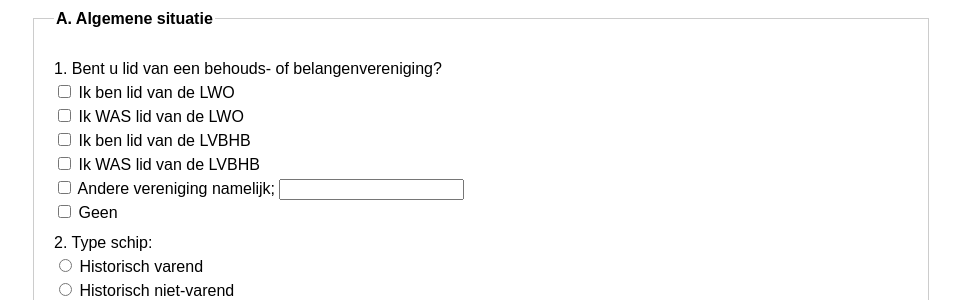
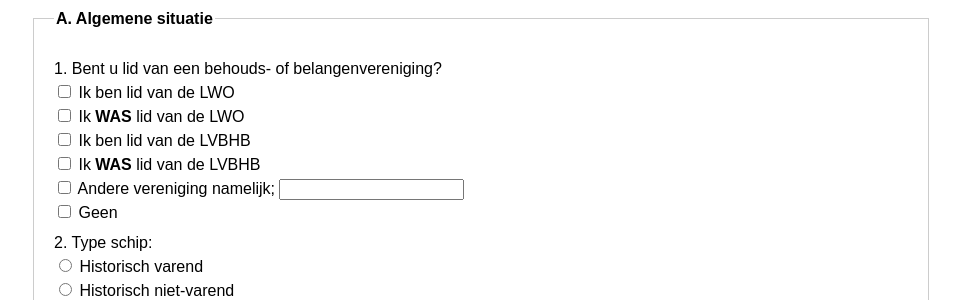
Before and after one commit to Klikblitser/VBBSKW, a Jekyll site: the page enquete.html, which Jekyll copies as it is, in a window 1280 px wide and 900 px high. Shown: the part 166-466 px from the top of the window, without its empty margins (159-1119 px from the left). Built offline with Jekyll 4.4.1, drawn with Linux system fonts in a browser that asks for light colours.

```diff
--- a/enquete.html
+++ b/enquete.html
@@ -62,9 +62,9 @@
     <label>
         1. Bent u lid van een behouds- of belangenvereniging?<br>
         <input type="checkbox" name="Vereniging" value="LWO"> Ik ben lid van de LWO<br>
-        <input type="checkbox" name="Vereniging" value="ExLWO"> Ik WAS lid van de LWO<br>
+        <input type="checkbox" name="Vereniging" value="ExLWO"> Ik <strong>WAS</strong> lid van de LWO<br>
         <input type="checkbox" name="Vereniging" value="LVBHB"> Ik ben lid van de LVBHB<br>
-        <input type="checkbox" name="Vereniging" value="ExLVBHB"> Ik WAS lid van de LVBHB<br>
+        <input type="checkbox" name="Vereniging" value="ExLVBHB"> Ik <strong>WAS</strong> lid van de LVBHB<br>
         <input type="checkbox" name="Vereniging" value="Andere"> Andere vereniging namelijk; <input type="text" name="Andere vereniging" value=""> <br>
         <input type="checkbox" name="Vereniging" value="Geen"> Geen<br>
     </label>
```
